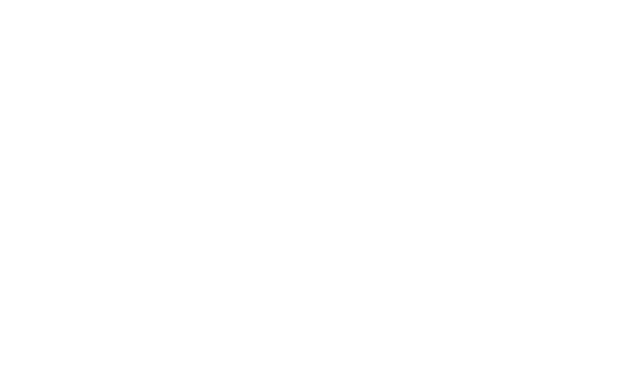
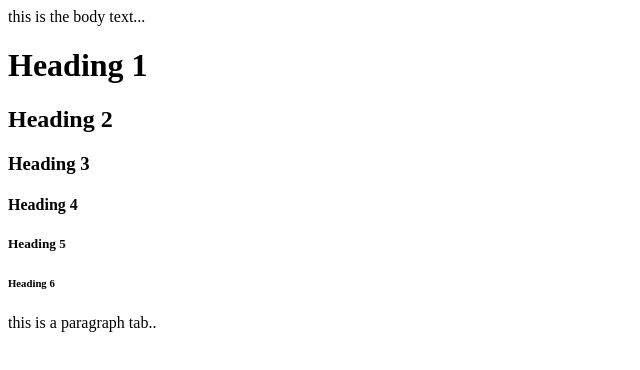
Before and after one commit to patel-tejaswini/demo_repo, a plain HTML site: page index.html in a window 1280 px wide. Shown: the whole page, without its empty margins (0-640 px from the left). Drawn offline with Linux system fonts and the light colour scheme.

Commit message:
added index html

```diff
--- a/index.html
+++ b/index.html
@@ -5,6 +5,13 @@
     <title>demo repository</title>
   </head>
   <body>
-
+    this is the body text...
+    <h1>Heading 1</h1>
+    <h2>Heading 2</h2>
+    <h3>Heading 3</h3>
+    <h4>Heading 4</h4>
+    <h5>Heading 5</h5>
+    <h6>Heading 6</h6>
+    <p>this is a paragraph tab..</p>
   </body>
 </html>
```
